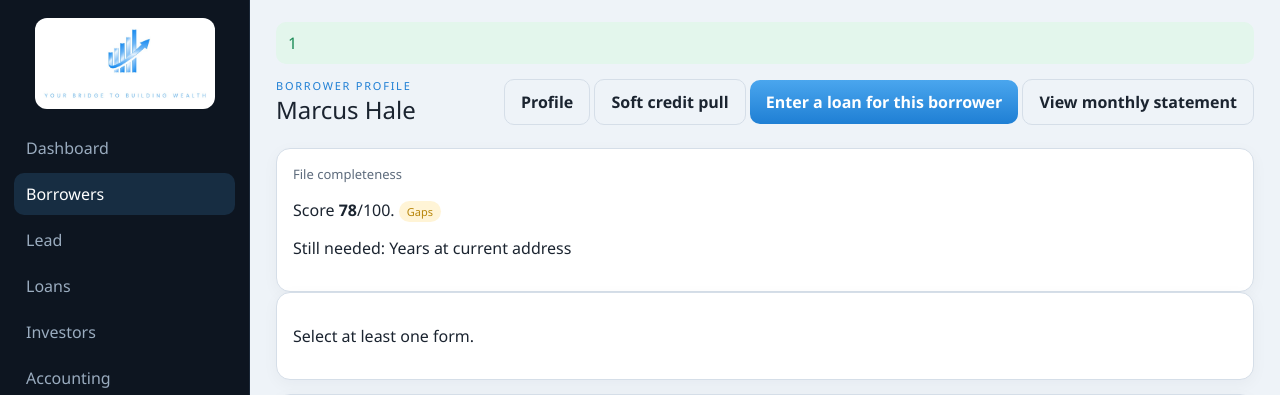
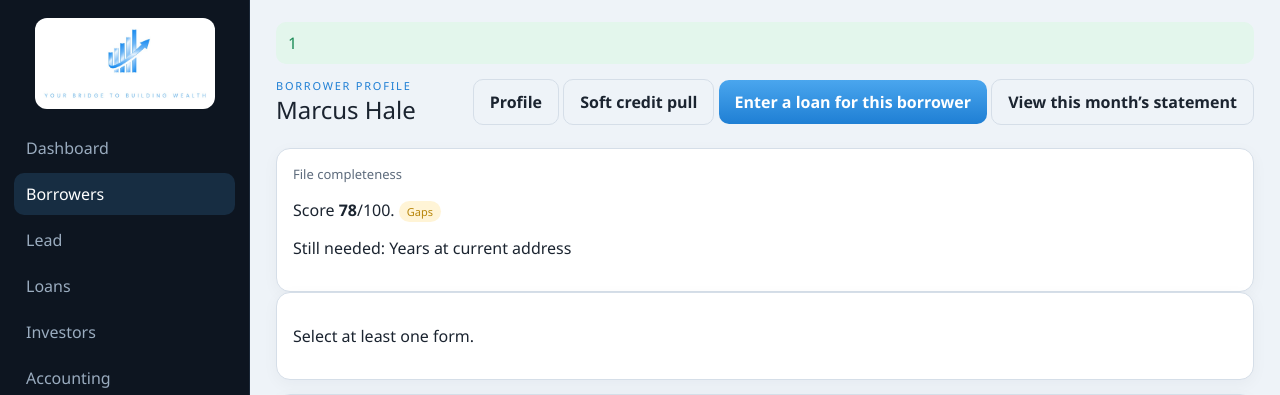
Before and after one commit to johnbritton76-bit/brittco-capital, a Flask app: page /borrowers/1 in a window 1280 px wide. Shown: the top 395 px of the page. Run offline with Flask 3, Linux system fonts and the light colour scheme; the visitor is signed in with stand-in values (Sample User, id 1); data comes from the database, SQL or seed files in the repository; data that the repository does not hold is empty.

Commit message:
Add files via upload

```diff
--- a/templates/borrower_detail.html
+++ b/templates/borrower_detail.html
@@ -9,7 +9,7 @@
     <a class="btn ghost" href="{{ url_for('borrower_edit', bid=b.id) }}">Profile</a>
     <a class="btn ghost" href="{{ url_for('borrower_soft_pull', bid=b.id) }}">Soft credit pull</a>
     <a class="btn" href="{{ url_for('loan_new') }}">Enter a loan for this borrower</a>
-    <a class="btn ghost" href="{{ url_for('borrower_statement_pdf_view', bid=b.id) }}">View monthly statement</a>
+    <a class="btn ghost" href="{{ url_for('borrower_statement_pdf_view', bid=b.id) }}">View this month’s statement</a>
   </div>
 </div>
 {% if complete %}
```
